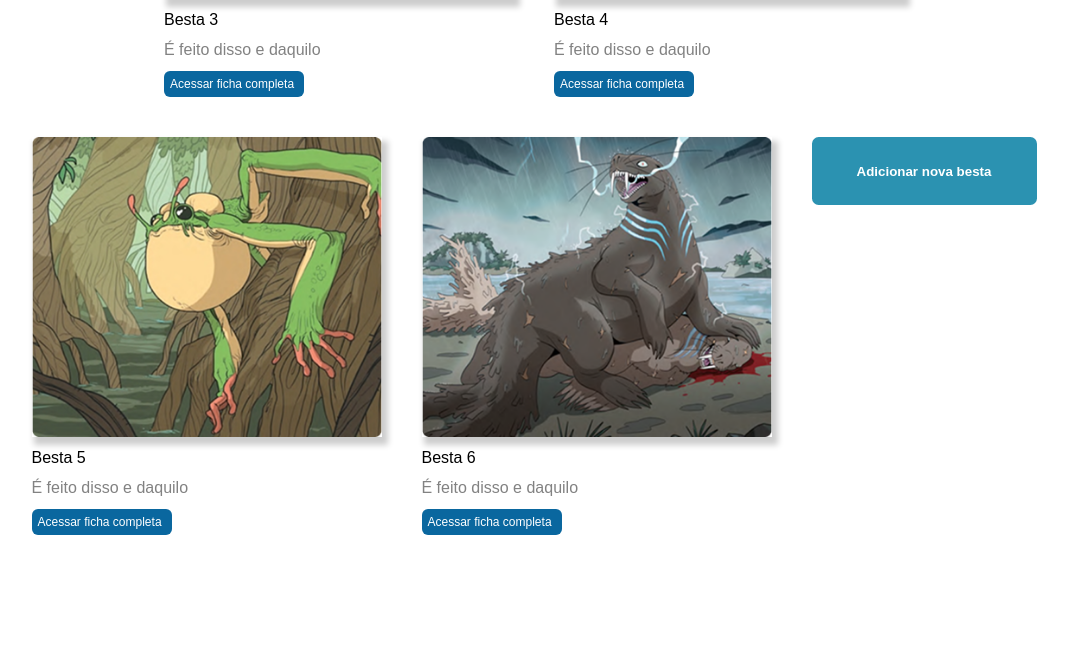
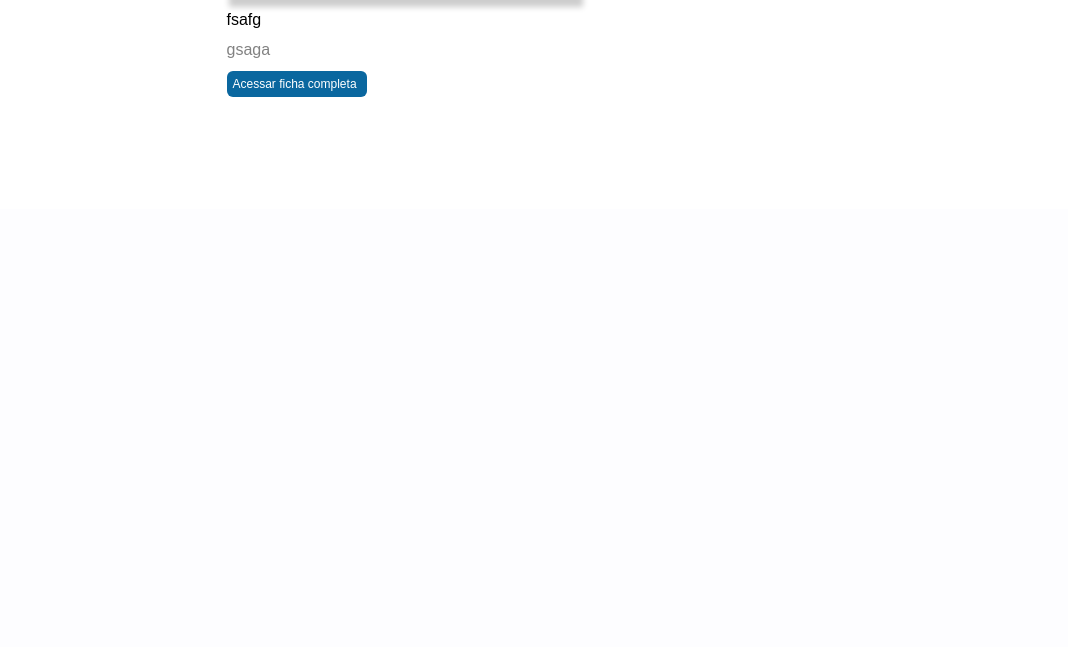
Before and after one commit to Dargoes/steam_verde, a Flask app: page /bestiario in a window 1280 px wide. Shown: the part 1020-1667 px from the top of the page, without its empty margins (106-1174 px from the left). After the commit the page ends 1117 px from the top, so only its background shows below. Run offline with Flask 3, Linux system fonts and the light colour scheme; a user stored in the database is signed in; some web fonts are replaced.

Commit message:
feat: Jinja para home e bestiario

```diff
--- a/app.py
+++ b/app.py
@@ -327,7 +327,8 @@
 
 @app.route('/bestiario')
 def bestiario():
-    return render_template('bestiario.html')
+    monstros = Monstro.query.all()
+    return render_template('bestiario.html', listagem=monstros)
 
 @app.route('/bestiario/create', methods=['POST', 'GET'])
 def bestiario_create():
--- a/templates/bestiario.html
+++ b/templates/bestiario.html
@@ -13,42 +13,17 @@
             <p class="title">Bestiário</p>
             <p class="sub">Todas as informações sobre as bestas do mundo Wilderfeast</p>
             <div class="bestas">
-                <div class="besta">
-                    <img src="{{ url_for('static', filename='imagens/besta3.png') }}" alt="">
-                    <p>Besta 1</p>
-                    <p class="sub">Faz isso e aquilo</p>
-                    <a href="{{ url_for('bestiario_detail') }}" class="efeito btn">Acessar ficha completa</a>
-                </div>
-                <div class="besta">
-                    <img src="{{ url_for('static', filename='imagens/besta4.png') }}" alt="">
-                    <p>Besta 2</p>
-                    <p class="sub">É feito disso e daquilo</p>
-                    <a href="{{ url_for('bestiario_detail') }}" class="efeito btn">Acessar ficha completa</a>
-                </div>
-                <div class="besta">
-                    <img src="{{ url_for('static', filename='imagens/besta6.png') }}" alt="">
-                    <p>Besta 3</p>
-                    <p class="sub">É feito disso e daquilo</p>
-                    <a href="{{ url_for('bestiario_detail') }}" class="efeito btn">Acessar ficha completa</a>
-                </div>
-                <div class="besta">
-                    <img src="{{ url_for('static', filename='imagens/besta7.png') }}" alt="">
-                    <p>Besta 4</p>
-                    <p class="sub">É feito disso e daquilo</p>
-                    <a href="{{ url_for('bestiario_detail') }}" class="efeito btn">Acessar ficha completa</a>
-                </div>
-                <div class="besta">
-                    <img src="{{ url_for('static', filename='imagens/besta8.png') }}" alt="">
-                    <p>Besta 5</p>
-                    <p class="sub">É feito disso e daquilo</p>
-                    <a href="{{ url_for('bestiario_detail') }}" class="efeito btn">Acessar ficha completa</a>
-                </div>
-                <div class="besta">
-                    <img src="{{ url_for('static', filename='imagens/besta9.png') }}" alt="">
-                    <p>Besta 6</p>
-                    <p class="sub">É feito disso e daquilo</p>
-                    <a href="{{ url_for('bestiario_detail') }}" class="efeito btn">Acessar ficha completa</a>
-                </div>
+                {% if listagem != [] %}
+                    {% for monstro in listagem %}
+                        <div class="besta">
+                            <img src="{{ url_for('static', filename='uploads/' + 'monstro.imagem_url') }}" alt="">
+                            <p>{{ monstro.nome }}</p>
+                            <p class="sub">{{ monstro.descricao }}</p>
+                            <a href="{{ url_for('bestiario_detail') }}" class="efeito btn">Acessar ficha completa</a>
+                        </div>
+                    {% endfor %}
+                {% endif %}
+
 
                 <a href="{{ url_for('bestiario_create') }}"><button class="efeito">Adicionar nova besta</button></a>
             </div>
--- a/templates/ficha_bestiario.html
+++ b/templates/ficha_bestiario.html
@@ -214,4 +214,5 @@
             <p class="adc">DIGESTÃO LENTA</p>
         </section>
     </main>
+    <script src="{{ url_for('static', filename='main.js') }}"></script>
 {% endblock content %}
--- a/templates/fichas.html
+++ b/templates/fichas.html
@@ -68,8 +68,8 @@
                                 <p>Utensílio</p>
                                 <p>{{listagem.utensilios[0].nome}}</p>
                                 <a href="{{ url_for('detail_feral', id_feral = listagem.id) }}" class="fichabtn efeito">Ficha Completa</a>
+                                <a href="{{ url_for('edit_feral', id_feral = listagem.id) }}" class="fichabtn efeito">Editar Ficha</a>
                                 <a href="{{ url_for('delete_feral', id_feral = listagem.id) }}" class="fichabtn efeito">Deletar Ficha</a>
-                                <a href="{{ url_for('edit_feral', id_feral = listagem.id) }}" class="fichabtn efeito">Editar Ficha</a>
                             </div>
                         </div>
                     </div>
```
Also changed, not shown: templates/fichapersonagem.html (+5 -4 lines), templates/home.html (+18 -18 lines), instance/project.db, static/uploads/besta.png (added), static/uploads/besta2.png (added).
